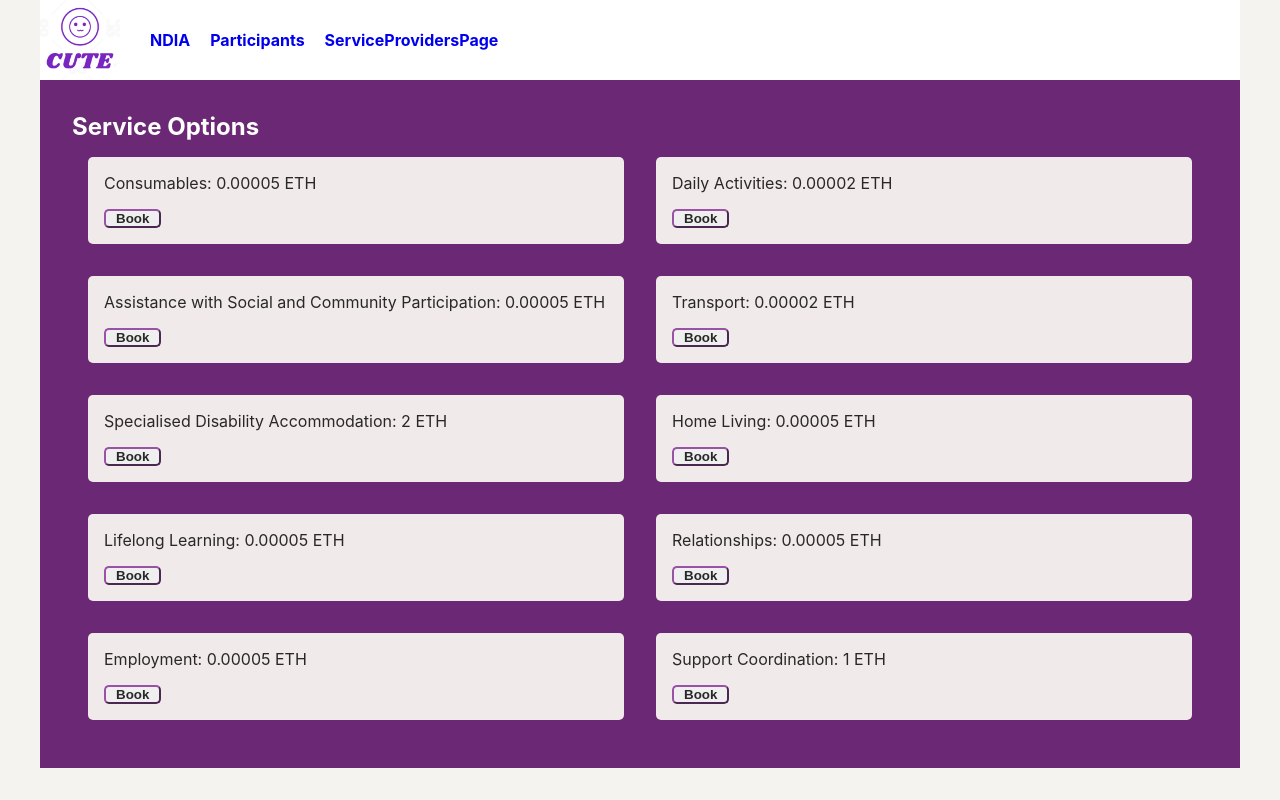
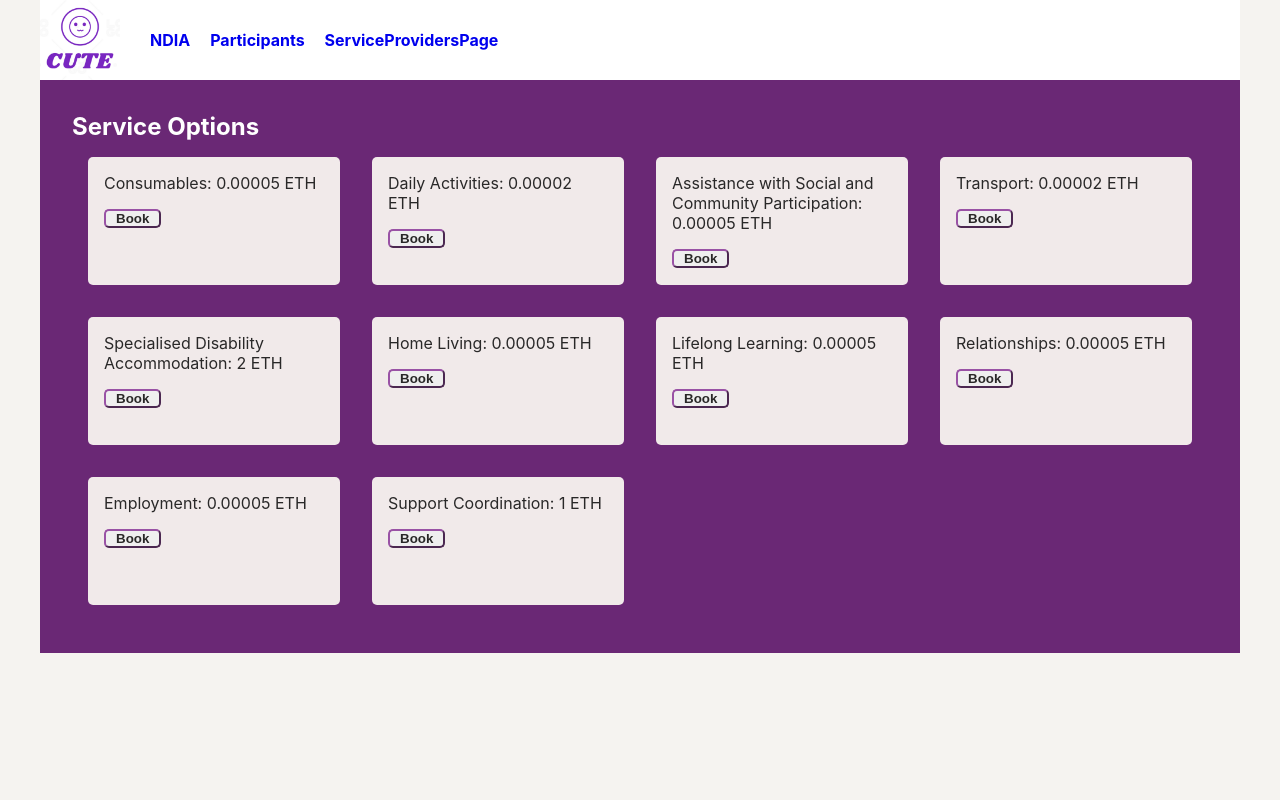
Before and after one commit to KaybotV2/ndis-smart-contract, a React (Create React App) app: page /participants in a window 1280 px wide. Built offline with nearby package versions, Linux system fonts and the light colour scheme; what web3 would draw is missing.

Commit message:
Customise styling

```diff
--- a/src/App.css
+++ b/src/App.css
@@ -74,13 +74,21 @@ div.container > div.dashboard-header > p {
 .booking-container-display-flex > div,
 .container-display-flex > li {
   cursor: pointer;
-  flex: 0 0 calc(50% - 2rem); /* 50% width with margin */
-  height: auto;
+  flex: 0 0 calc(25% - 2rem); /* 25% width with margin */
   background-color: rgb(241, 234, 234);
   border-radius: 5px;
   padding: 1rem;
   margin: 1rem;
   color: #292828;
+}
+
+.container-display-flex > li {
+  height: 8rem;
+}
+
+.booking-container-display-flex > div {
+  flex: 0 0 calc(50% - 2rem); /* 50% width with margin */
+  height: auto;
 }
 
 .container-display-flex > li:hover {
```
